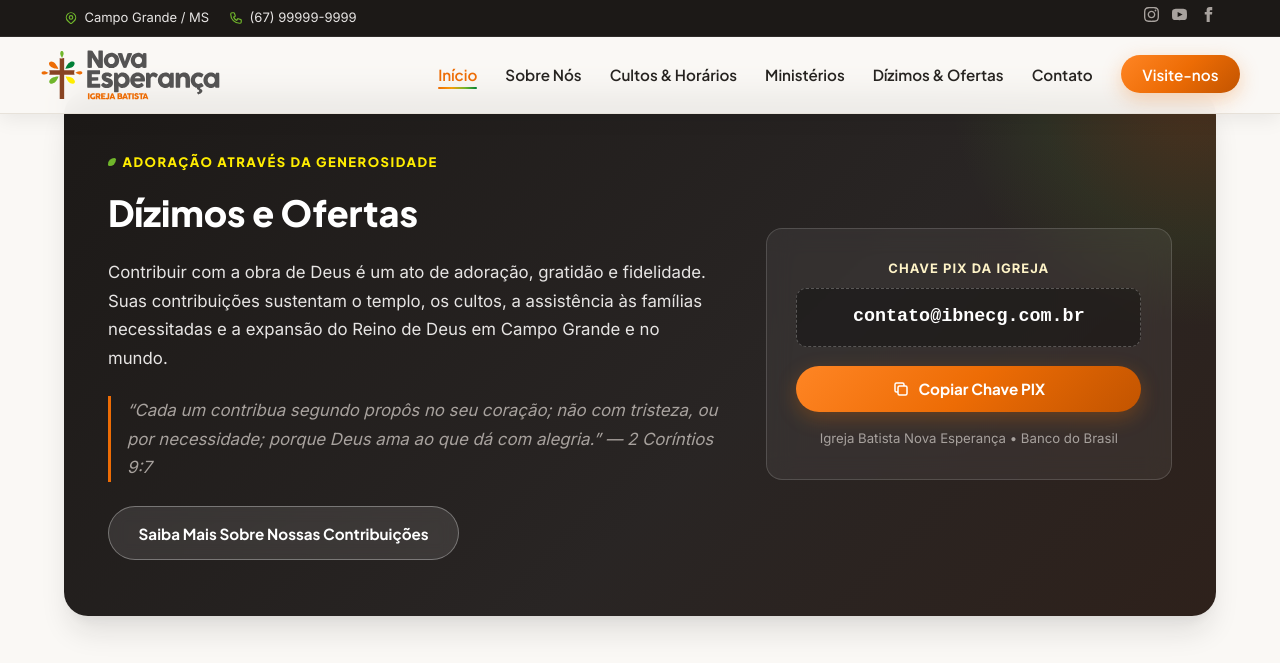
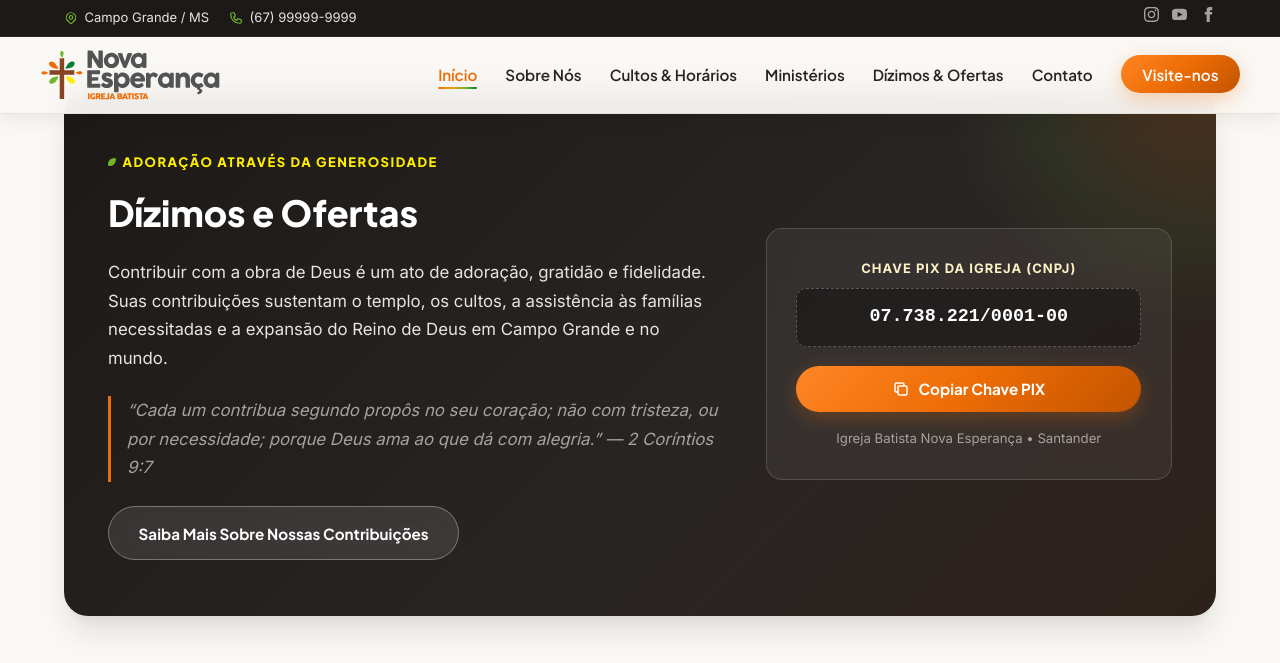
Before and after one commit to ibnecg/ibne_site, a Jekyll site: the page built from index.html, in a window 1280 px wide and 900 px high, scrolled down 4139 px, cut to the strip 0-781 px from the top of the window. Shown: the top 663 px of the strip. Built offline with Jekyll 4.4.1, drawn with Linux system fonts in a browser that asks for light colours.

Commit message:
fix: atualizar chave pix para cnpj e banco para santander

```diff
--- a/_config.yml
+++ b/_config.yml
@@ -18,9 +18,10 @@ church:
   phone: "(67) 99999-9999"
   whatsapp: "5567999999999"
   email: "contato@ibnecg.com.br"
-  pix_key: "contato@ibnecg.com.br"
+  pix_key: "07738221000100"
+  pix_key_formatted: "07.738.221/0001-00"
   pix_name: "Igreja Batista Nova Esperança"
-  pix_bank: "Banco do Brasil"
+  pix_bank: "Santander"
   social:
     instagram: "https://instagram.com/ibnecg"
     youtube: "https://youtube.com/@ibnecg"
--- a/assets/js/main.js
+++ b/assets/js/main.js
@@ -223,7 +223,7 @@ function initPixCopy() {
 
   copyButtons.forEach(btn => {
     btn.addEventListener('click', () => {
-      const pixKey = btn.getAttribute('data-pix') || 'contato@ibnecg.com.br';
+      const pixKey = btn.getAttribute('data-pix') || '07738221000100';
 
       navigator.clipboard.writeText(pixKey).then(() => {
         showToast('Chave PIX copiada com sucesso!');
--- a/dizimos-ofertas.html
+++ b/dizimos-ofertas.html
@@ -13,8 +13,8 @@ narrow: true
   <p>Utilize a chave PIX abaixo através do aplicativo do seu banco:</p>
 
   <div class="pix-box-centered">
-    <div class="pix-label">Chave PIX (E-mail / CNPJ)</div>
-    <div class="pix-key-display">{{ site.church.pix_key }}</div>
+    <div class="pix-label">Chave PIX (CNPJ)</div>
+    <div class="pix-key-display">{{ site.church.pix_key_formatted | default: site.church.pix_key }}</div>
 
     <button class="btn btn-primary btn-block btn-copy-pix" data-pix="{{ site.church.pix_key }}">
       <svg width="20" height="20" fill="none" stroke="currentColor" viewBox="0 0 24 24"><path stroke-linecap="round" stroke-linejoin="round" stroke-width="2" d="M8 16H6a2 2 0 01-2-2V6a2 2 0 012-2h8a2 2 0 012 2v2m-6 12h8a2 2 0 002-2v-8a2 2 0 00-2-2h-8a2 2 0 00-2 2v8a2 2 0 002 2z"/></svg>
--- a/index.html
+++ b/index.html
@@ -203,8 +203,8 @@ title: "Início"
       </div>
 
       <div class="pix-box">
-        <div class="pix-label">Chave PIX da Igreja</div>
-        <div class="pix-key-display" id="homePixKey">{{ site.church.pix_key }}</div>
+        <div class="pix-label">Chave PIX da Igreja (CNPJ)</div>
+        <div class="pix-key-display" id="homePixKey">{{ site.church.pix_key_formatted | default: site.church.pix_key }}</div>
         <button class="btn btn-primary btn-block btn-copy-pix" data-pix="{{ site.church.pix_key }}">
           <svg width="18" height="18" fill="none" stroke="currentColor" viewBox="0 0 24 24"><path stroke-linecap="round" stroke-linejoin="round" stroke-width="2" d="M8 16H6a2 2 0 01-2-2V6a2 2 0 012-2h8a2 2 0 012 2v2m-6 12h8a2 2 0 002-2v-8a2 2 0 00-2-2h-8a2 2 0 00-2 2v8a2 2 0 002 2z"/></svg>
           Copiar Chave PIX
```
